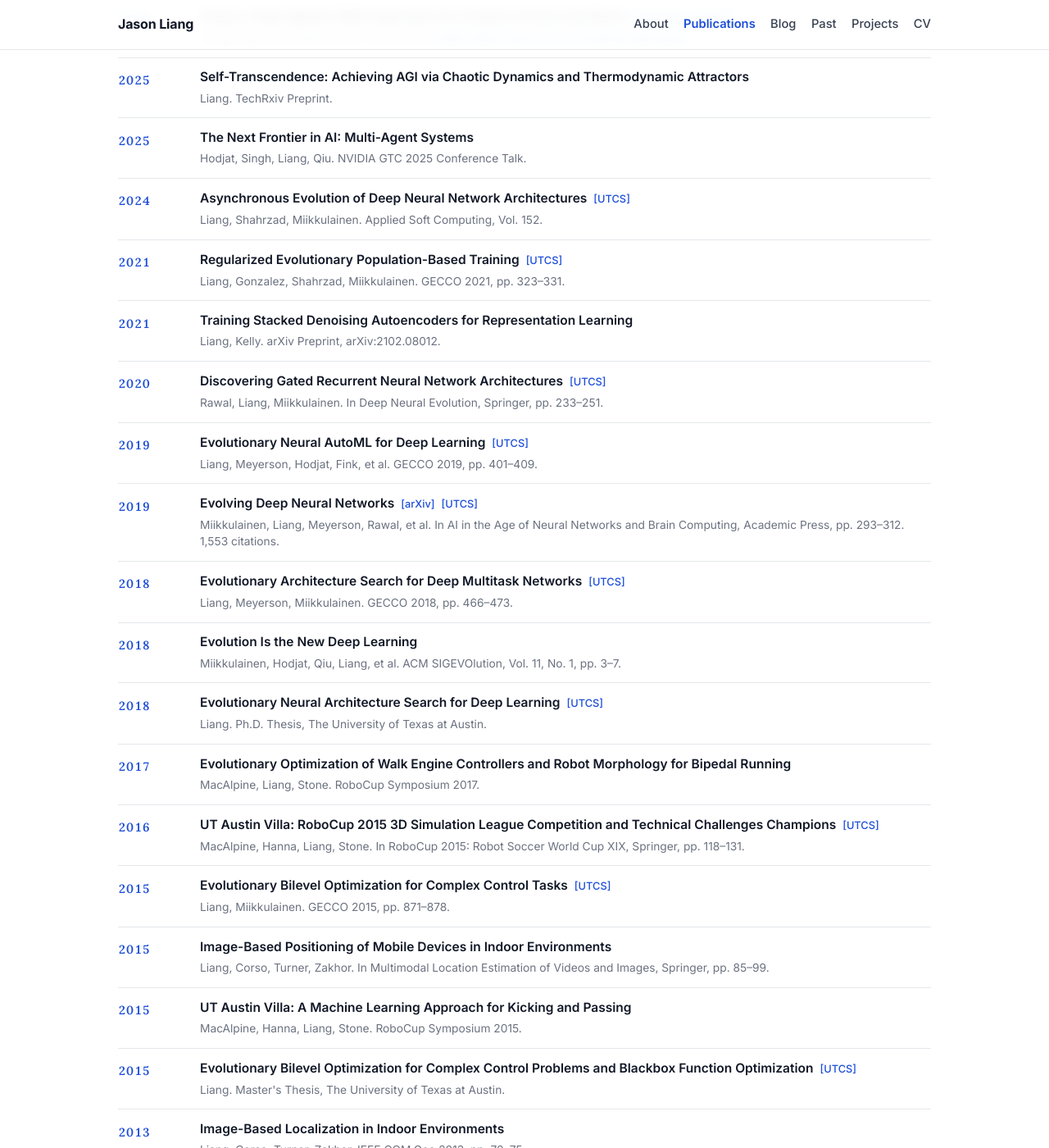
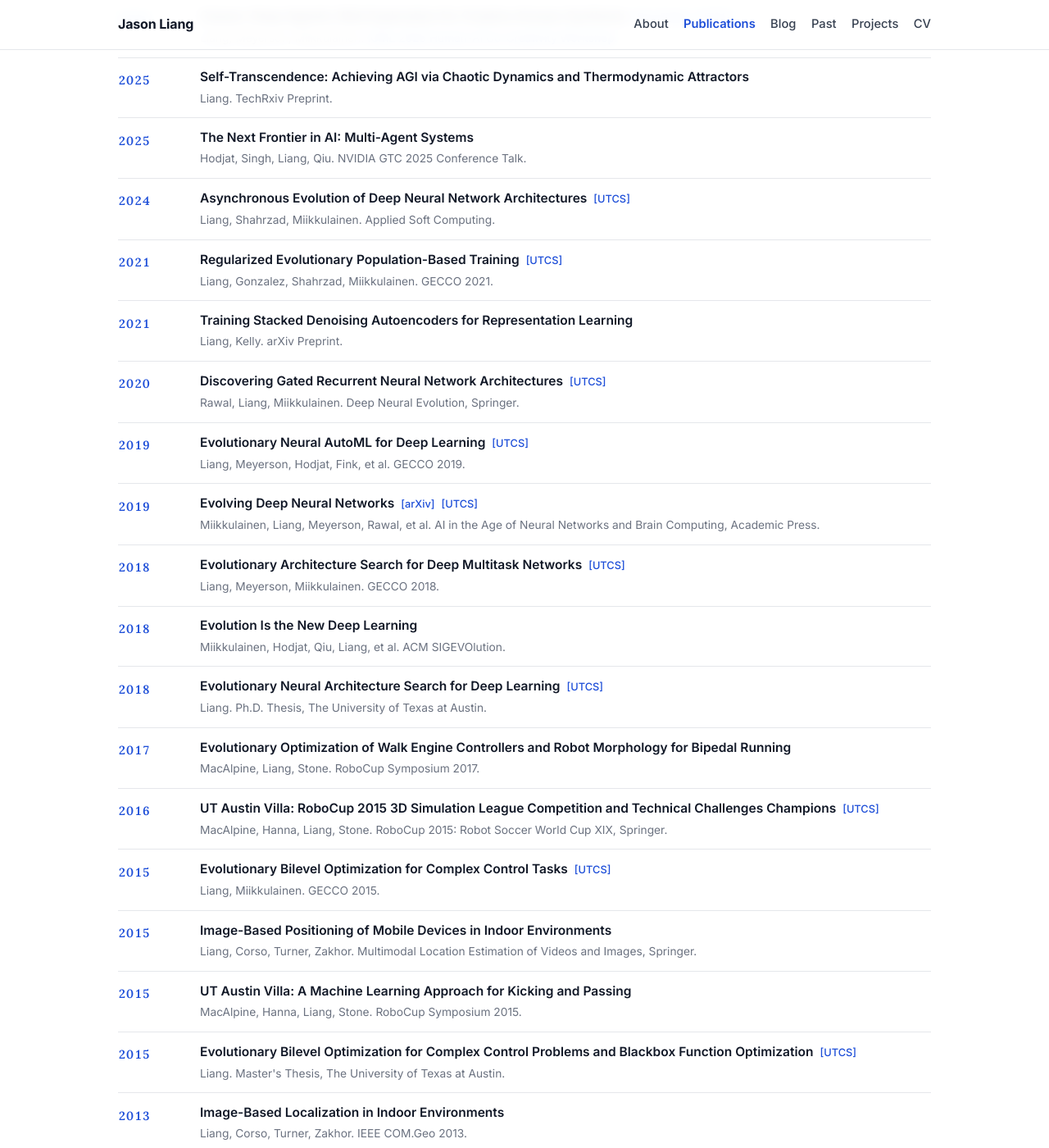
Before and after one commit to jasonzliang/jasonzliang.github.io, a Jekyll site: the page publications.html, which Jekyll copies as it is, in a window 1280 px wide and 1400 px high, scrolled down 324 px. Shown: the whole window at 82% size. Built offline with Jekyll 4.4.1, drawn with Linux system fonts in a browser that asks for light colours; some of the changed text lies outside the part shown.

Commit message:
Standardize all paper subtitles across index.html and publications.html to Authors. Venue.
Co-Authored-By: Claude Code <noreply@anthropic.com>

```diff
--- a/publications.html
+++ b/publications.html
@@ -495,7 +495,7 @@
       <li>
         <span class="pub-year">2026</span>
         <span class="pub-title-row"><a href="https://arxiv.org/abs/2604.20855" target="_blank" rel="noopener" class="pub-title">Caesar: Deep Agentic Web Exploration for Creative Answer Synthesis</a> <a class="pub-arxiv" href="https://jasonzliang.github.io/caesar-agent/" target="_blank" rel="noopener">[Proj Page]</a> <a class="pub-arxiv" href="https://nn.cs.utexas.edu/?liang:caesar26" target="_blank" rel="noopener">[UTCS]</a></span>
-        <span class="pub-meta">Liang, Meyerson, Miikkulainen. Presented at <a href="https://icml.cc/virtual/2026/workshop/54083" target="_blank" rel="noopener">ICML 2026 Human-AI Co-Creativity Workshop</a>.</span>
+        <span class="pub-meta">Liang, Meyerson, Miikkulainen. <a href="https://icml.cc/virtual/2026/workshop/54083" target="_blank" rel="noopener">ICML 2026 Human-AI Co-Creativity Workshop</a>.</span>
       </li>
       <li>
         <span class="pub-year">2025</span>
@@ -510,42 +510,42 @@
       <li>
         <span class="pub-year">2024</span>
         <span class="pub-title-row"><a href="https://www.sciencedirect.com/science/article/abs/pii/S1568494623012279" target="_blank" rel="noopener" class="pub-title">Asynchronous Evolution of Deep Neural Network Architectures</a> <a class="pub-arxiv" href="https://nn.cs.utexas.edu/?liang:appliedsoftcomp23" target="_blank" rel="noopener">[UTCS]</a></span>
-        <span class="pub-meta">Liang, Shahrzad, Miikkulainen. Applied Soft Computing, Vol. 152.</span>
+        <span class="pub-meta">Liang, Shahrzad, Miikkulainen. Applied Soft Computing.</span>
       </li>
       <li>
         <span class="pub-year">2021</span>
         <span class="pub-title-row"><a href="https://dl.acm.org/doi/10.1145/3449639.3459292" target="_blank" rel="noopener" class="pub-title">Regularized Evolutionary Population-Based Training</a> <a class="pub-arxiv" href="https://nn.cs.utexas.edu/?liang:gecco21" target="_blank" rel="noopener">[UTCS]</a></span>
-        <span class="pub-meta">Liang, Gonzalez, Shahrzad, Miikkulainen. GECCO 2021, pp. 323–331.</span>
+        <span class="pub-meta">Liang, Gonzalez, Shahrzad, Miikkulainen. GECCO 2021.</span>
       </li>
       <li>
         <span class="pub-year">2021</span>
         <a href="https://arxiv.org/abs/2102.08012" target="_blank" rel="noopener" class="pub-title">Training Stacked Denoising Autoencoders for Representation Learning</a>
-        <span class="pub-meta">Liang, Kelly. arXiv Preprint, arXiv:2102.08012.</span>
+        <span class="pub-meta">Liang, Kelly. arXiv Preprint.</span>
       </li>
       <li>
         <span class="pub-year">2020</span>
         <span class="pub-title-row"><a href="https://link.springer.com/chapter/10.1007/978-981-15-3685-4_9" target="_blank" rel="noopener" class="pub-title">Discovering Gated Recurrent Neural Network Architectures</a> <a class="pub-arxiv" href="https://nn.cs.utexas.edu/?rawal:deepbookchapter20" target="_blank" rel="noopener">[UTCS]</a></span>
-        <span class="pub-meta">Rawal, Liang, Miikkulainen. In Deep Neural Evolution, Springer, pp. 233–251.</span>
+        <span class="pub-meta">Rawal, Liang, Miikkulainen. Deep Neural Evolution, Springer.</span>
       </li>
       <li>
         <span class="pub-year">2019</span>
         <span class="pub-title-row"><a href="https://dl.acm.org/doi/10.1145/3321707.3321721" target="_blank" rel="noopener" class="pub-title">Evolutionary Neural AutoML for Deep Learning</a> <a class="pub-arxiv" href="https://nn.cs.utexas.edu/?liang:gecco19" target="_blank" rel="noopener">[UTCS]</a></span>
-        <span class="pub-meta">Liang, Meyerson, Hodjat, Fink, et al. GECCO 2019, pp. 401–409.</span>
+        <span class="pub-meta">Liang, Meyerson, Hodjat, Fink, et al. GECCO 2019.</span>
       </li>
       <li>
         <span class="pub-year">2019</span>
         <span class="pub-title-row"><a href="https://www.sciencedirect.com/science/article/pii/B9780128154809000153" target="_blank" rel="noopener" class="pub-title">Evolving Deep Neural Networks</a> <a class="pub-arxiv" href="https://arxiv.org/abs/1703.00548" target="_blank" rel="noopener">[arXiv]</a> <a class="pub-arxiv" href="https://nn.cs.utexas.edu/?miikkulainen:chapter18" target="_blank" rel="noopener">[UTCS]</a></span>
-        <span class="pub-meta">Miikkulainen, Liang, Meyerson, Rawal, et al. In AI in the Age of Neural Networks and Brain Computing, Academic Press, pp. 293–312. 1,553 citations.</span>
+        <span class="pub-meta">Miikkulainen, Liang, Meyerson, Rawal, et al. AI in the Age of Neural Networks and Brain Computing, Academic Press.</span>
       </li>
       <li>
         <span class="pub-year">2018</span>
         <span class="pub-title-row"><a href="https://dl.acm.org/doi/10.1145/3205455.3205489" target="_blank" rel="noopener" class="pub-title">Evolutionary Architecture Search for Deep Multitask Networks</a> <a class="pub-arxiv" href="https://nn.cs.utexas.edu/?liang:gecco18" target="_blank" rel="noopener">[UTCS]</a></span>
-        <span class="pub-meta">Liang, Meyerson, Miikkulainen. GECCO 2018, pp. 466–473.</span>
+        <span class="pub-meta">Liang, Meyerson, Miikkulainen. GECCO 2018.</span>
       </li>
       <li>
         <span class="pub-year">2018</span>
         <a href="https://dl.acm.org/doi/10.1145/3231550.3231551" target="_blank" rel="noopener" class="pub-title">Evolution Is the New Deep Learning</a>
-        <span class="pub-meta">Miikkulainen, Hodjat, Qiu, Liang, et al. ACM SIGEVOlution, Vol. 11, No. 1, pp. 3–7.</span>
+        <span class="pub-meta">Miikkulainen, Hodjat, Qiu, Liang, et al. ACM SIGEVOlution.</span>
       </li>
       <li>
         <span class="pub-year">2018</span>
@@ -560,17 +560,17 @@
       <li>
         <span class="pub-year">2016</span>
         <span class="pub-title-row"><a href="https://link.springer.com/chapter/10.1007/978-3-319-29339-4_10" target="_blank" rel="noopener" class="pub-title">UT Austin Villa: RoboCup 2015 3D Simulation League Competition and Technical Challenges Champions</a> <a class="pub-arxiv" href="https://nn.cs.utexas.edu/?macalpine:lnai15" target="_blank" rel="noopener">[UTCS]</a></span>
-        <span class="pub-meta">MacAlpine, Hanna, Liang, Stone. In RoboCup 2015: Robot Soccer World Cup XIX, Springer, pp. 118–131.</span>
+        <span class="pub-meta">MacAlpine, Hanna, Liang, Stone. RoboCup 2015: Robot Soccer World Cup XIX, Springer.</span>
       </li>
       <li>
         <span class="pub-year">2015</span>
         <span class="pub-title-row"><a href="https://dl.acm.org/doi/10.1145/2739480.2754732" target="_blank" rel="noopener" class="pub-title">Evolutionary Bilevel Optimization for Complex Control Tasks</a> <a class="pub-arxiv" href="https://nn.cs.utexas.edu/?liang:gecco15" target="_blank" rel="noopener">[UTCS]</a></span>
-        <span class="pub-meta">Liang, Miikkulainen. GECCO 2015, pp. 871–878.</span>
+        <span class="pub-meta">Liang, Miikkulainen. GECCO 2015.</span>
       </li>
       <li>
         <span class="pub-year">2015</span>
         <a href="https://link.springer.com/chapter/10.1007/978-3-319-09861-6_5" target="_blank" rel="noopener" class="pub-title">Image-Based Positioning of Mobile Devices in Indoor Environments</a>
-        <span class="pub-meta">Liang, Corso, Turner, Zakhor. In Multimodal Location Estimation of Videos and Images, Springer, pp. 85–99.</span>
+        <span class="pub-meta">Liang, Corso, Turner, Zakhor. Multimodal Location Estimation of Videos and Images, Springer.</span>
       </li>
       <li>
         <span class="pub-year">2015</span>
@@ -585,12 +585,12 @@
       <li>
         <span class="pub-year">2013</span>
         <a href="https://ieeexplore.ieee.org/document/6602042" target="_blank" rel="noopener" class="pub-title">Image-Based Localization in Indoor Environments</a>
-        <span class="pub-meta">Liang, Corso, Turner, Zakhor. IEEE COM.Geo 2013, pp. 70–75.</span>
+        <span class="pub-meta">Liang, Corso, Turner, Zakhor. IEEE COM.Geo 2013.</span>
       </li>
       <li>
         <span class="pub-year">2013</span>
         <a href="https://ieeexplore.ieee.org/document/6817866" target="_blank" rel="noopener" class="pub-title">Reduced-Complexity Data Acquisition System for Image-Based Localization in Indoor Environments</a>
-        <span class="pub-meta">Liang, Corso, Turner, Zakhor. IEEE IPIN 2013, pp. 1–9.</span>
+        <span class="pub-meta">Liang, Corso, Turner, Zakhor. IEEE IPIN 2013.</span>
       </li>
     </ol>
   </section>
```
Also changed, not shown: index.html (+5 -5 lines).
